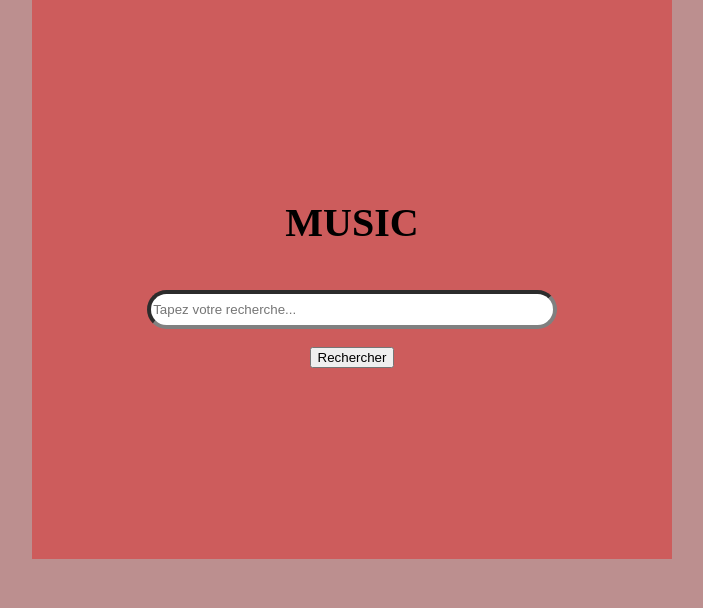
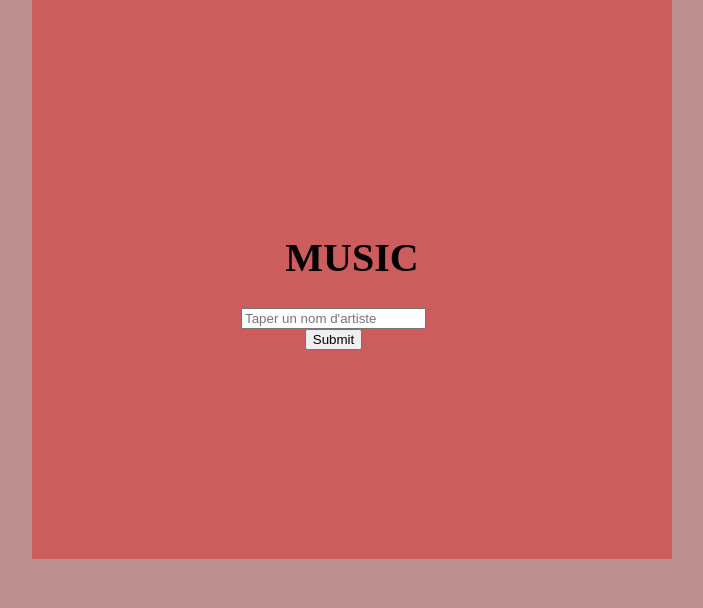
Before and after one commit to mathilde-roussier/autocompletion, a PHP site: page / in a window 1280 px wide. Shown: the part 130-738 px from the top of the page, without its empty margins (288-991 px from the left). Run offline with PHP 8.4, Linux system fonts and the light colour scheme.

Commit message:
modif php

```diff
--- a/element.php
+++ b/element.php
@@ -3,6 +3,7 @@
 
 <head>
     <meta charset="UTF-8">
+    <script src='https://code.jquery.com/jquery-3.4.1.js'></script>
     <script src='js/autocompletion.js'></script>
     <link rel='stylesheet' href='css/autocompletion.css'>
     <title>Element</title>
--- a/index.php
+++ b/index.php
@@ -3,6 +3,7 @@
 
 <head>
     <meta charset="UTF-8">
+    <script src='https://code.jquery.com/jquery-3.4.1.js'></script>
     <script src='js/autocompletion.js'></script>
     <link rel='stylesheet' href='css/autocompletion.css'>
     <title>Accueil</title>
@@ -15,11 +16,15 @@
     <main class='accueil'>
 
         <h1> MUSIC </h1>
+        <section>
+            <form action="" id="formsearch">
+                <input type="text" id="search" autocomplete="off" placeholder="Taper un nom d'artiste"/>
+                <input type="submit" id="send">
+            </form>
+            <div id="result">
+            </div>
+        </section>
 
-        <form action='recherche.php' method='GET'>
-            <input type='search' name='search' placeholder='Tapez votre recherche...' />
-            <input type='submit' value='Rechercher' />
-        </form>
 
     </main>
 
--- a/recherche.php
+++ b/recherche.php
@@ -3,6 +3,7 @@
 
 <head>
     <meta charset="UTF-8">
+    <script src='https://code.jquery.com/jquery-3.4.1.js'></script>
     <script src='js/autocompletion.js'></script>
     <link rel='stylesheet' href='css/autocompletion.css'>
     <title>Recherche</title>
```
Also changed, not shown: autocompletion.php (+3 -6 lines).
